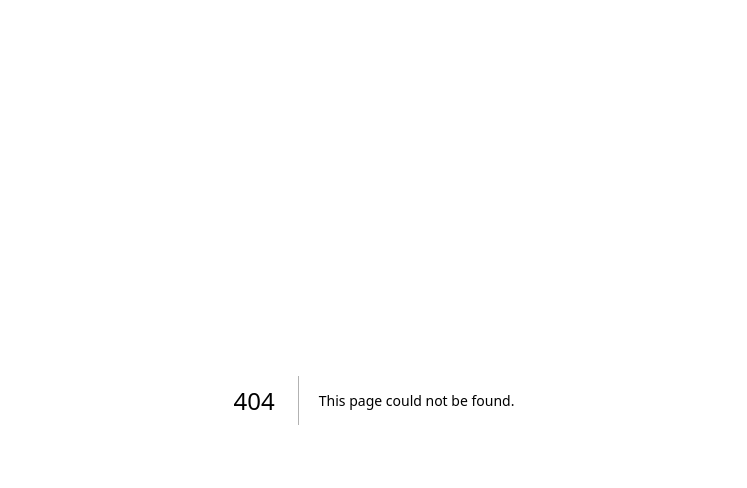
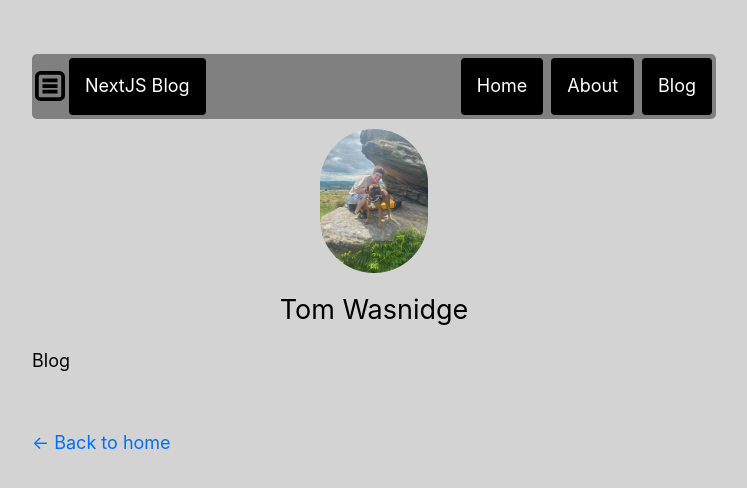
Before and after one commit to wozza0212/AnotherNextProject, a Next.js app: page /posts in a window 1280 px wide. Before the commit this address had no page. Shown: the top 488 px of the page, without its empty margins (266-1013 px from the left). Built offline with nearby package versions, Linux system fonts and the light colour scheme.

Commit message:
added some navbar links

```diff
--- a/components/navbar/navbar.js
+++ b/components/navbar/navbar.js
@@ -1,5 +1,6 @@
 import Image from "next/image";
 import styles from "./navbar.module.css";
+import Link from "next/link";
 
 const NavBar = () => {
     return (
@@ -8,12 +9,12 @@ const NavBar = () => {
                     <Image src="/alt-menu-svgrepo-com.svg" height={30} width={30} alt="hamburger menu" />
                 </div>
                 <div className={styles.logo}>
-                    <a><h1 className={styles.logoheading}>NextJS Blog</h1></a>
+                    <Link href='/'><h1 className={styles.logoheading}>NextJS Blog</h1></Link>
                 </div>
                 <ul>
-                    <a><li>Home</li></a>
-                    <a><li>About</li></a>
-                    <a><li>NextJS</li></a>
+                    <Link href='/'><li>Home</li></Link>
+                    <Link href='/about/'><li>About</li></Link>
+                    <Link href='/posts'><li>Blog</li></Link>
                 </ul>
             </nav>
     )
--- /dev/null
+++ b/pages/posts/index.js
@@ -0,0 +1,13 @@
+import Layout from "../../components/layout";
+
+const Blog = () => {
+    return (
+        <Layout>
+            <div>
+                <h1>Blog</h1>
+            </div>
+        </Layout>
+    )
+ }
+
+export default Blog;
```
